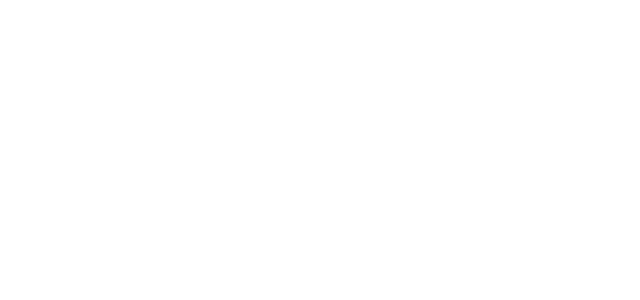
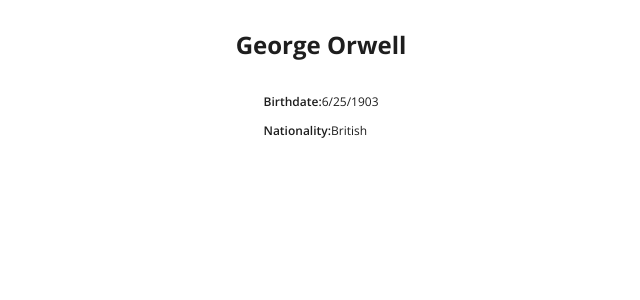
Before and after one commit to rarribas/library-manangement-system, a React (Vite) app: page /author/1/view in a window 1280 px wide. Before the commit this address had no page. Shown: the top 300 px of the page, without its empty margins (319-959 px from the left). Built offline with nearby package versions, Linux system fonts and the light colour scheme.

Commit message:
adds author view

```diff
--- a/src/App.css
+++ b/src/App.css
@@ -32,7 +32,11 @@
 }
 
 section{
-  margin: 0 40px;
+  display: flex;
+  flex-direction: column;
+  width: 80%;
+  margin: 0 auto;
+  justify-content: center;
 }
 
 label,
--- a/src/data/routes.tsx
+++ b/src/data/routes.tsx
@@ -1,5 +1,6 @@
 import { Route } from "react-router";
 import AuthorsList from "../pages/AuthorsList";
+import AuthorView from "../pages/AuthorView";
 
 export interface AppRoutesI {
   mainRoute: boolean;
@@ -11,6 +12,10 @@
   mainRoute: true,
   path: "/",
   component: <AuthorsList/>,
+},{
+  mainRoute: false,
+  path: "/author/:id/view",
+  component: <AuthorView/>,
 }];
 
 export const getRoutes = () =>
--- /dev/null
+++ b/src/pages/AuthorView.module.scss
@@ -0,0 +1,19 @@
+.author-item {
+  width: 40%;
+  display: flex;
+  margin: 0 auto;
+  flex-direction: column;
+  align-items: center;
+}
+
+.author-item-footer{
+  width: 100%;
+  display: flex;
+  align-items: center;
+  justify-content: center;
+
+  button, a{
+    width: 100px;
+    margin: 12px 6px;
+  }
+}
--- /dev/null
+++ b/src/pages/AuthorView.tsx
@@ -0,0 +1,35 @@
+import { useContext } from "react";
+import AuthorsContext from "../context/authors";
+import styles from "./AuthorView.module.scss";
+import { useParams } from "react-router";
+
+export default function AuthorView() {
+  const authorsContext = useContext(AuthorsContext);
+
+  if (!authorsContext) {
+    throw new Error("AuthorContext must be used within a AuthorsProvider");
+  }
+
+  const { authors } = authorsContext;
+  const { id } = useParams();
+
+  const editableAuthor = authors.find((author) => author.id === Number(id));
+
+  if(!editableAuthor) {
+    // TODO: Handle redirect to 404 page
+    return <p>Author not found</p>;
+  }
+
+  return (
+    <section className={styles['author-item']}>
+      <header>
+        <h1>{editableAuthor.firstname} {editableAuthor.lastname}</h1>
+      </header>
+      <div>
+        <p><span>Birthdate:</span>{editableAuthor.birthDate.toLocaleDateString()}</p>
+        <p><span>Nationality:</span>{editableAuthor.nationality}</p>
+      </div>
+
+    </section>
+  );
+}
```
